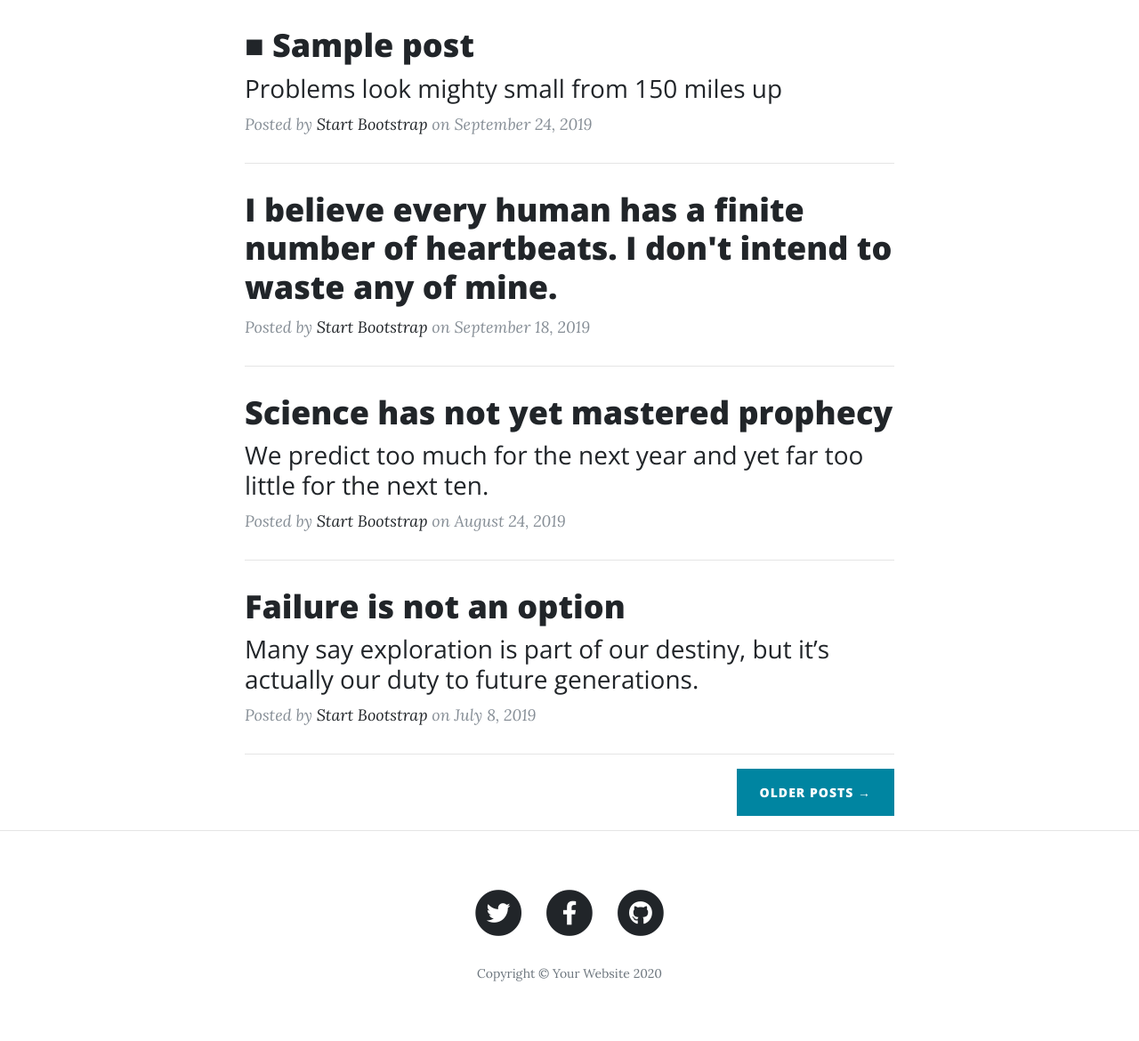
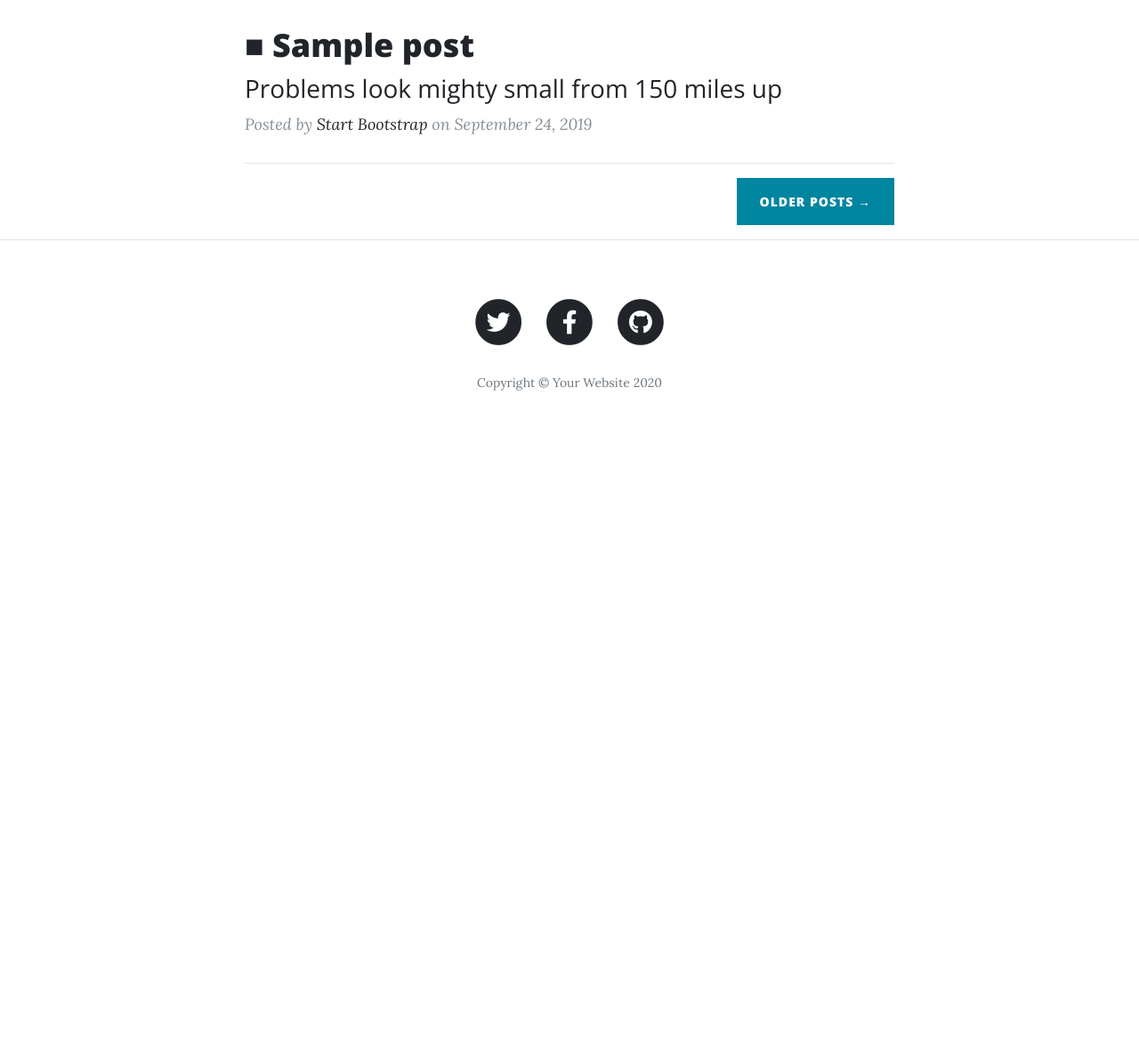
Before and after one commit to 0123takaokeita/myblog, a WordPress theme: template index.php in a window 1280 px wide. Shown: the part 583-1753 px from the top of the page at 89% size. After the commit the page ends 1022 px from the top, so only its background shows below. Run offline with PHP 8.4 and a stand-in for WordPress, Linux system fonts and the light colour scheme; the site name, menu and one post (Sample post) are stand-ins, and other content is empty.

Commit message:
add loop

```diff
--- a/index.php
+++ b/index.php
@@ -71,7 +71,8 @@
   <div class="container">
     <div class="row">
       <div class="col-lg-8 col-md-10 mx-auto">
-      <?php if(have_posts()): ?>
+        <?php if (have_posts()) : ?>
+          <?php while (have_posts()) : the_post(); ?>
             <div class="post-preview">
               <a href="post.html">
                 <h2 class="post-title">
@@ -83,53 +84,16 @@
               </a>
               <p class="post-meta">Posted by
                 <a href="#">Start Bootstrap</a>
-            on September 24, 2019</p>
+                on September 24, 2019
+              </p>
             </div>
             <hr>
-        <div class="post-preview">
-          <a href="post.html">
-            <h2 class="post-title">
-              I believe every human has a finite number of heartbeats. I don't intend to waste any of mine.
-            </h2>
-          </a>
-          <p class="post-meta">Posted by
-            <a href="#">Start Bootstrap</a>
-            on September 18, 2019</p>
-        </div>
-        <hr>
-        <div class="post-preview">
-          <a href="post.html">
-            <h2 class="post-title">
-              Science has not yet mastered prophecy
-            </h2>
-            <h3 class="post-subtitle">
-              We predict too much for the next year and yet far too little for the next ten.
-            </h3>
-          </a>
-          <p class="post-meta">Posted by
-            <a href="#">Start Bootstrap</a>
-            on August 24, 2019</p>
-        </div>
-        <hr>
-        <div class="post-preview">
-          <a href="post.html">
-            <h2 class="post-title">
-              Failure is not an option
-            </h2>
-            <h3 class="post-subtitle">
-              Many say exploration is part of our destiny, but it’s actually our duty to future generations.
-            </h3>
-          </a>
-          <p class="post-meta">Posted by
-            <a href="#">Start Bootstrap</a>
-            on July 8, 2019</p>
-        </div>
-        <hr>
+          <?php endwhile; ?>
           <!-- Pager -->
           <div class="clearfix">
             <a class="btn btn-primary float-right" href="#">Older Posts &rarr;</a>
           </div>
-        <?php else: ?>
+        <?php else : ?>
           <p>記事が見つかりませんでした</p>
         <?php endif; ?>
       </div>
```
Lines whose indentation alone changed are shown as unchanged.
